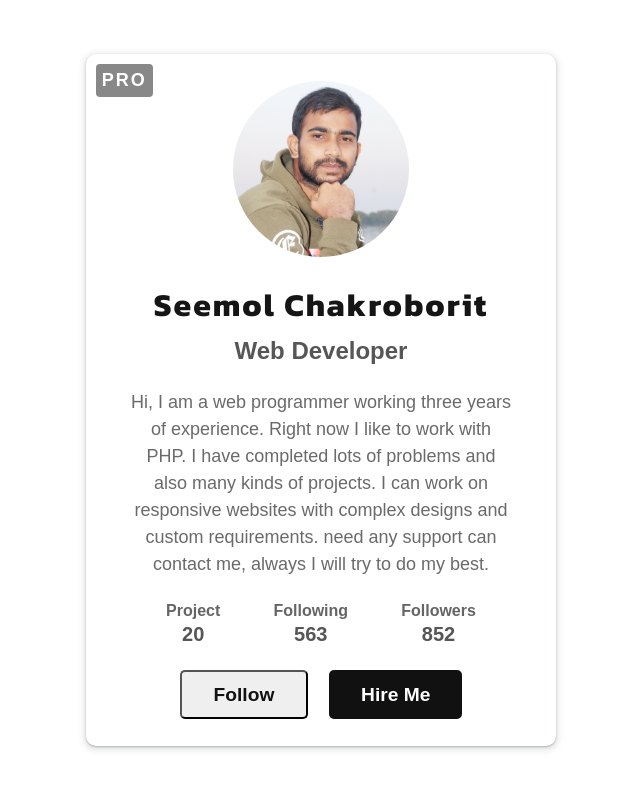
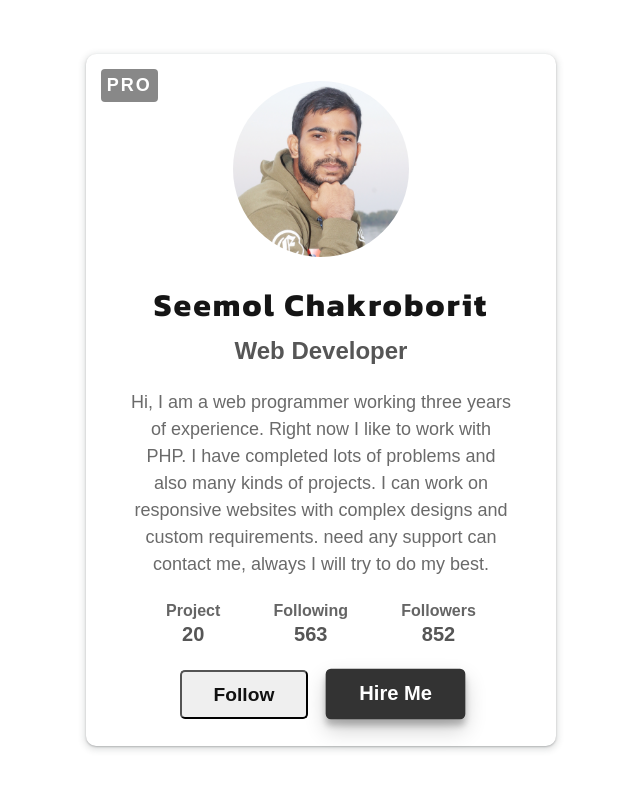
Before and after one commit to wpseemol/profile_card, a plain HTML site: page index.html in a window 1280 px wide. In both pictures the pointer is over the button "Hire Me". Shown: the whole page, without its empty margins (319-959 px from the left). Drawn offline with Linux system fonts and the light colour scheme.

Commit message:
button hover effiect add

```diff
--- a/style.css
+++ b/style.css
@@ -83,11 +83,28 @@ p {
     background-color: #111111;
     color: white;
     border: none;
+    transition: all 0.5s;
+}
+
+.btn-bg-full:hover {
+    background-color: #333333;
+    scale: 105%;
+    box-shadow: rgba(0, 0, 0, 0.19) 0px 10px 20px,
+        rgba(0, 0, 0, 0.23) 0px 6px 6px;
 }
 
 .btn-bt-transprent {
     border: 1xp solid #111111;
     color: #111111;
+    transition: all 0.5s;
+}
+
+.btn-bt-transprent:hover {
+    border: 1px solid #333333;
+    color: #333333;
+    scale: 105%;
+    box-shadow: rgba(0, 0, 0, 0.19) 0px 10px 20px,
+        rgba(0, 0, 0, 0.23) 0px 6px 6px;
 }
 
 .bio {
@@ -101,8 +118,8 @@ p {
 
 .bage {
     position: absolute;
-    top: 10px;
-    left: 10px;
+    top: 15px;
+    left: 15px;
     background-color: #888888;
     color: #fff;
     padding: 6px;
```
